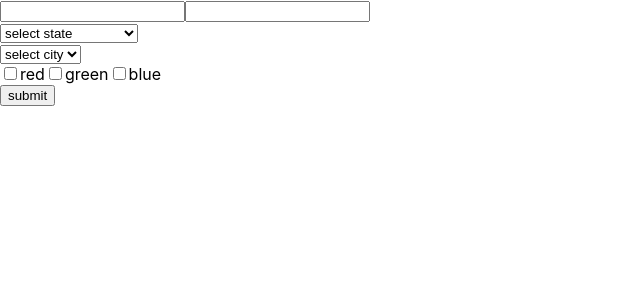
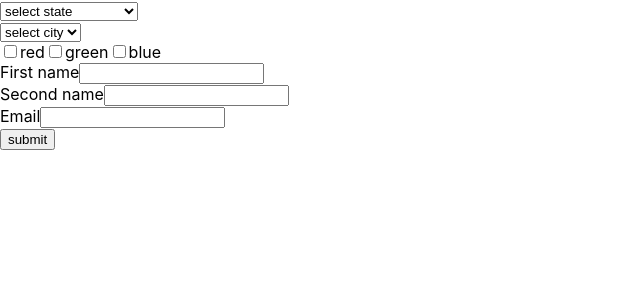
Before and after one commit to panwron/multi-step-form, a React (Create React App) app: page / in a window 1280 px wide. Shown: the top 300 px of the page, without its empty margins (0-640 px from the left). Built offline with nearby package versions, Linux system fonts and the light colour scheme.

Commit message:
refactor text fields

```diff
--- /dev/null
+++ b/src/components/threeStepForm/TextFields.js
@@ -0,0 +1,29 @@
+import React from "react";
+import { Field, ErrorMessage } from "formik";
+import PropTypes from "prop-types";
+
+const Input = ({ name, label, type }) => {
+  return (
+    <div>
+      <label htmlFor={name}>{label}</label>
+      <Field type={type || "text"} id={name} name={name}></Field>
+      <ErrorMessage name={name} />
+    </div>
+  );
+};
+
+Input.propTypes = {
+  name: PropTypes.string.isRequired,
+  label: PropTypes.string.isRequired,
+  type: PropTypes.string
+};
+
+const TextFields = () => (
+  <div>
+    <Input name="firstName" label="First name" />
+    <Input name="secondName" label="Second name" />
+    <Input name="email" type="email" label="Email" />
+  </div>
+);
+
+export default TextFields;
--- a/src/components/threeStepForm/ThreeStepForm.js
+++ b/src/components/threeStepForm/ThreeStepForm.js
@@ -4,6 +4,7 @@
 
 import SelectFields from "./SelectFields";
 import CheckBoxFields from "./CheckBoxFields";
+import TextFields from "./TextFields";
 
 class ThreeStepForm extends Component {
   constructor(props) {
@@ -23,11 +24,14 @@
             email: ""
           }}
           validationSchema={object().shape({
+            state: string().required("required"),
+            city: string().required("required"),
+            colors: array().required("required"),
             firstName: string().required("required"),
             secondName: string().required("required"),
-            state: string().required("required"),
-            city: string().required("required"),
-            colors: array().required("required")
+            email: string()
+              .email("Invalid email address")
+              .required("required")
           })}
           onSubmit={values => {
             console.log(values);
@@ -35,12 +39,9 @@
           }}
           render={({ values }) => (
             <Form>
-              <Field name="firstName" />
-              <ErrorMessage name="firstName" />
-              <Field name="secondName" />
-              <ErrorMessage name="secondName" />
               <SelectFields stateFilter={values.state} />
               <CheckBoxFields name="colors" values={["red", "green", "blue"]} />
+              <TextFields />
               <button type="submit">submit</button>
             </Form>
           )}
```
